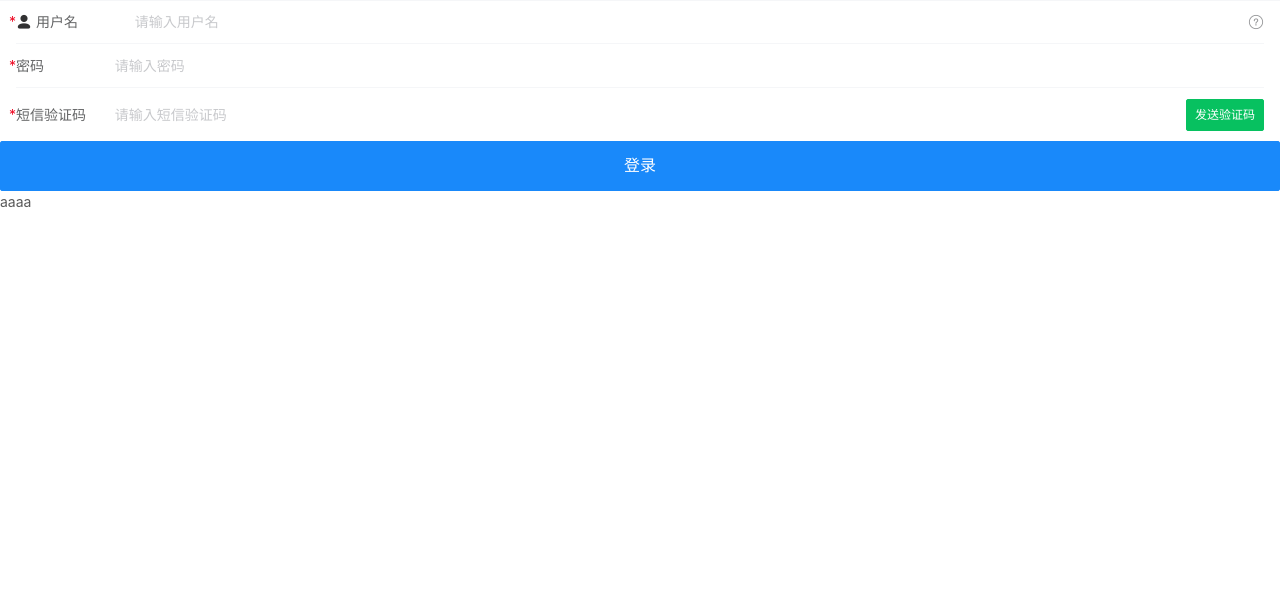
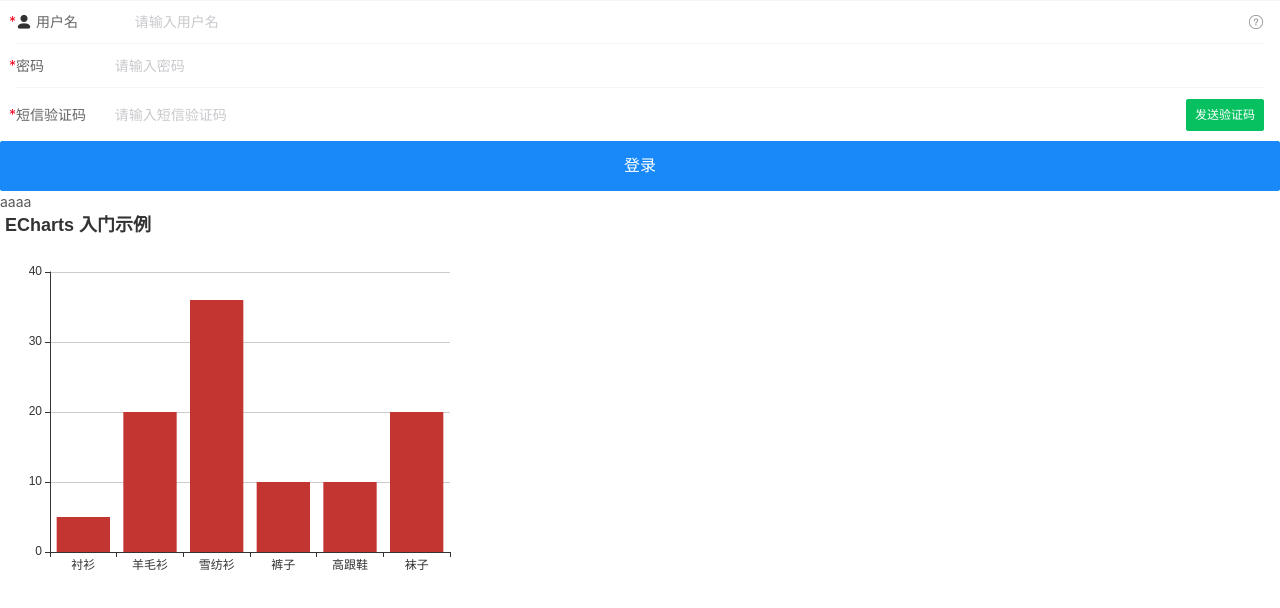
Before and after one commit to ly956428904/lol_project, a Vue app: page /login in a window 1280 px wide. Shown: the top 608 px of the page. Built offline with nearby package versions, Linux system fonts and the light colour scheme.

Commit message:
引入echarts

```diff
--- a/package.json
+++ b/package.json
@@ -10,6 +10,7 @@
   "dependencies": {
     "axios": "^0.19.0",
     "core-js": "^3.4.3",
+    "echarts": "^4.6.0",
     "vant": "^2.2.16",
     "vue": "^2.6.10",
     "vue-router": "^3.1.3",
--- a/src/components/login.vue
+++ b/src/components/login.vue
@@ -42,6 +42,7 @@
       @click="login"
     >登录</van-button>
     <span>{{ count }}</span>
+    <div class="login-charts" ref="loginCharts"></div>
   </div>
 </template>
 
@@ -49,7 +50,7 @@
 import Vue from "vue";
 import { Button, Field, CellGroup, Toast } from "vant";
 // import { mapActions } from "vuex";
-import {mapState} from 'vuex';
+import { mapState } from "vuex";
 Vue.use(Field)
   .use(Button)
   .use(CellGroup)
@@ -68,15 +69,43 @@ export default {
 
   computed: {
     ...mapState({
-    count: state => state.account.count,
-  })
+      count: state => state.account.count
+    })
     // count() {
     //   debugger
     //   return this.$store.state.account.count;
     // }
   },
 
+  mounted() {
+    this.drawInit();
+  },
+
   methods: {
+    drawInit() {
+      let myChart = this.$echarts.init(this.$refs["loginCharts"]);
+      myChart.setOption({
+        title: {
+          text: "ECharts 入门示例"
+        },
+        tooltip: {},
+        xAxis: {
+          data: ["衬衫", "羊毛衫", "雪纺衫", "裤子", "高跟鞋", "袜子"]
+        },
+        yAxis: {},
+        series: [
+          {
+            name: "销量",
+            type: "bar",
+            data: [5, 20, 36, 10, 10, 20]
+          }
+        ]
+      });
+      window.onresize = function() {
+        myChart.resize();
+      };
+    },
+
     // ...mapActions(["increment"]),
     login() {
       //  this.$store.dispatch({
@@ -84,8 +113,7 @@ export default {
       //   amount: 10
       // });
       // this.increment({amount: 10})
-      this.$store.dispatch("account/increment", {amount: 10}).then(() => {
-        debugger
+      this.$store.dispatch("account/increment", { amount: 10 }).then(() => {
         this.loading = true;
       });
       // this.$storestore.dispatch("actionAlert").then(() => {
@@ -108,4 +136,11 @@ export default {
 </script>
 
 <style scoped>
+.login-charts {
+  width: 100%;
+  max-width: 500px;
+  max-height: 400px;
+  height: 100%;
+  position: absolute;
+}
 </style>
--- a/src/main.js
+++ b/src/main.js
@@ -3,9 +3,21 @@ import App from './App.vue';
 import router from './router';
 import store from './store/index';
 import axios from 'axios';
+import * as echarts from 'echarts/lib/echarts';
+// 引入 echarts 主模块。
+import 'echarts/lib/echarts';
+// 引入柱形图
+import 'echarts/lib/chart/bar';
+//// 引入提示框组件、标题组件、工具箱、legend组件。
+import 'echarts/lib/component/tooltip';
+import 'echarts/lib/component/title';
+import 'echarts/lib/component/toolbox';
+import 'echarts/lib/component/legend';
 
-Vue.config.productionTip = false
+
+Vue.config.productionTip = false;
 Vue.prototype.$axios = axios;
+Vue.prototype.$echarts =echarts;
 
 new Vue({
   store,
--- a/src/store/index.js
+++ b/src/store/index.js
@@ -12,7 +12,6 @@ const moduleA = {
   },
   mutations: {
     increment (state, payload) {
-      debugger
       state.count += payload.amount
     }
   },
@@ -22,7 +21,6 @@ const moduleA = {
         if (payload) {
           setTimeout(() => {
             commit('increment', payload);
-            debugger
             resolve();
           }, 1000)
           return;
--- a/src/store/mutations-types.js
+++ /dev/null
@@ -1 +0,0 @@
-export const SOME_MUTATION = 'SOME_MUTATION'
```
